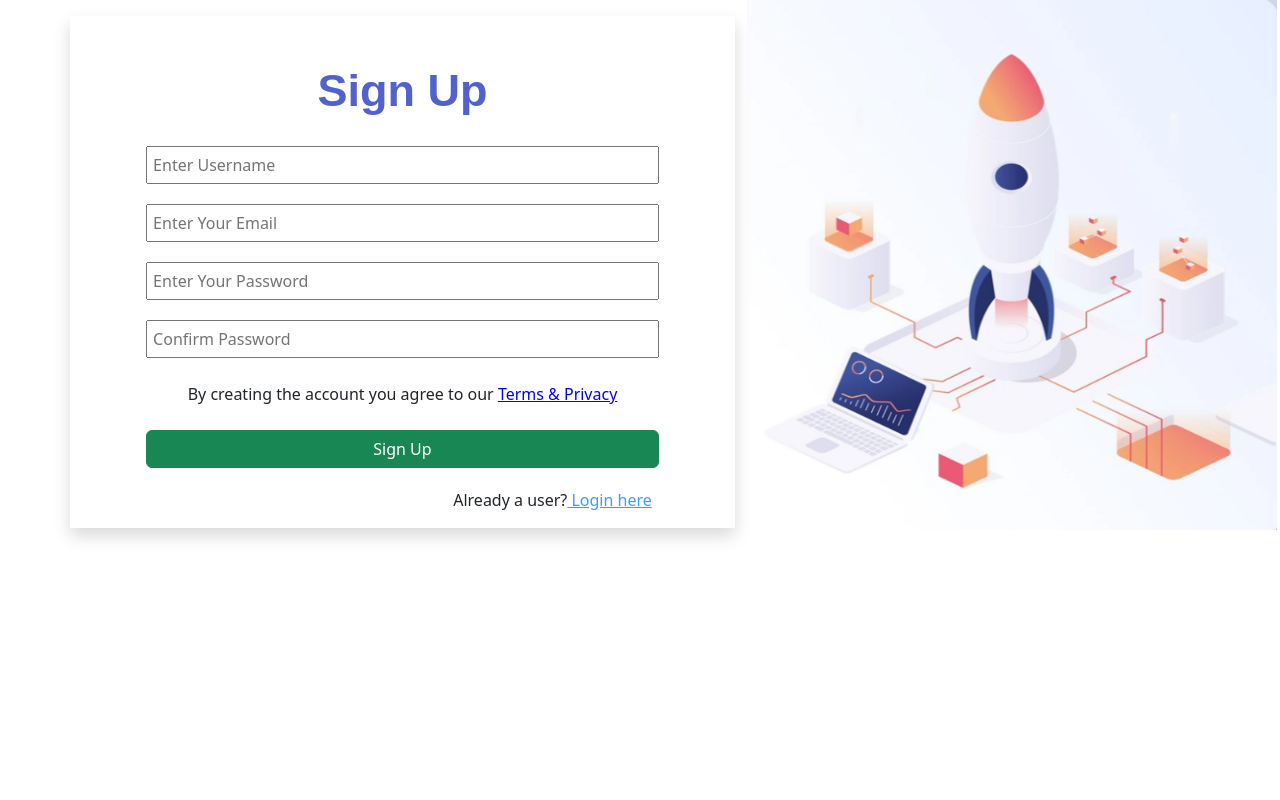
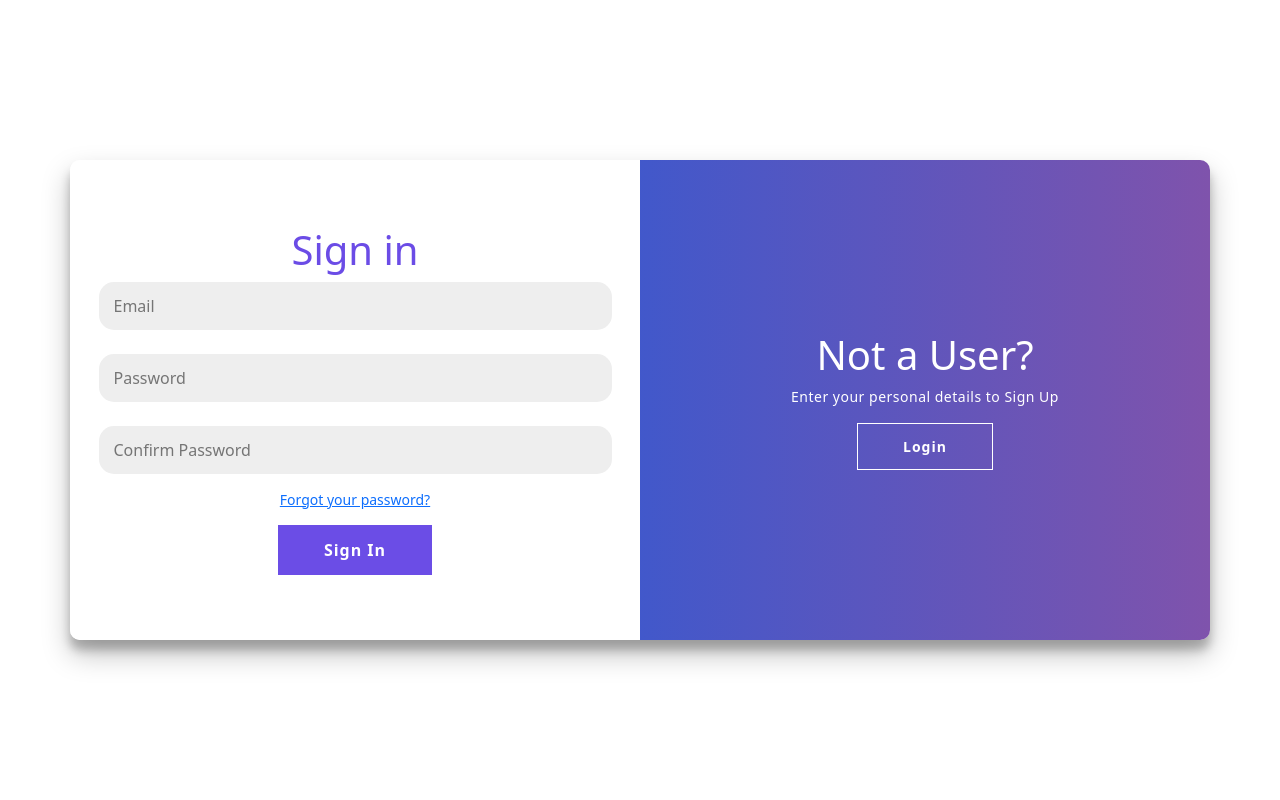
Before and after one commit to pkini2002/Social-media-web-app, a Django app: page /signup/ in a window 1280 px wide. Run offline with Django 4.2, Linux system fonts and the light colour scheme; style sheets or scripts are compiled from the project's sources.

Commit message:
updated ui of login and signup page

```diff
--- a/socials/base/templates/base/signup.html
+++ b/socials/base/templates/base/signup.html
@@ -1,90 +1,58 @@
-{% extends 'main.html' %}
+<!-- {% extends 'main.html' %} -->
 {% load static %}
 {% block styles %}
 <!-- Replace {name} with the respective css file -->
-<link rel="stylesheet" href="{% static 'styles/signup.css' %}" />
+<link rel="stylesheet" href="{% static 'styles/signup.scss' %}" />
 {% endblock %}
 
 {% block content %}
-<!-- Add code from body here -->
-<div class="container left">
-    <form action="{% url 'signup' %}" method="POST" class="form-container">
-             {% csrf_token %}
-             <div class="row">
-                <div class="col-md-7 shadow left mt-3 hover01">
-                 <h2 class="heading mt-5">Sign Up</h2>
-                 <div class="input-box">
-                    <input
-                      type="text"
-                      id="username"
-                      placeholder="Enter Username"
-                      name="username" class="form-1"/>
-                  </div>
+<div class="container"
+id="container">
+<div class="form-container sign-up-container">
+    <form action="#">
+        <h1>Create Account</h1>
+        <div class="social-container">
+            <a href="#" class="social">
+                <i class="fab fa-google-plus-g"></i>
+            </a>
+        </div>
+        <span>or use your your email for registration</span>
+    <input type="text" placeholder="Name" />
+    <input type="email" placeholder="Email" class="input" />
+    <button>Sign Up</button>
+    </form>
+</div>
+<div class="form-container sign-in-container">
+    <form action="#">
+        <h1 style="color:rgb(107,76,230)" style="position:relative;bottom:15px;">Sign in</h1>
+        <input type="email" placeholder="Email" />
+        <br>
+        <input type="password" placeholder="Password" />
+        <br>
+        <input type="password" placeholder="Confirm Password" />
+        <a href="#">Forgot your password?</a>
+        <button>Sign In</button>
+    </form>
 
-                  <div class="input-box">
-                    <input
-                      type="email"
-                      id="email"
-                      placeholder="Enter Your Email"
-                      name="email" class="form-1"/>
-                  </div>
-
-                  <div class="input-box">
-                    <input
-                      type="password"
-                      id="password"
-                      placeholder="Enter Your Password"
-                      name="password" class="form-1"/>
-                  </div>
-
-                  <div class="input-box">
-                    <input
-                      type="password"
-                      id="password"
-                      placeholder="Confirm Password"
-                      name="confirmpassword" class="form-1"/>
-                  </div>
-                  <br />
-
-                  <div style="text-align: center">
-                    <p class="flex">
-                      By creating the account you agree to our
-                      <a href="#" style="color: blue" data-bs-toggle="modal" data-bs-target="#exampleModal">Terms & Privacy</a>
-                    </p>
-
-  <!-- Modal -->
-  <div class="modal fade" id="exampleModal" tabindex="-1" aria-labelledby="exampleModalLabel" aria-hidden="true">
-    <div class="modal-dialog">
-      <div class="modal-content">
-        <div class="modal-header">
-          <h5 class="modal-title" id="exampleModalLabel">Terms and Conditions</h5>
-          <button type="button" class="btn-close" data-bs-dismiss="modal" aria-label="Close"></button>
+</div>
+<div class="overlay-container">
+    <div class="overlay">
+        <div class="overlay-panel overlay-left">
+            <h1>Welcome Back User!</h1>
+            <p>Login to stay connected</p>
+            <button class="ghost" id="signIn">Sign In</button>
         </div>
-        <div class="modal-body">
-          Lorem ipsum dolor sit amet consectetur adipisicing elit. Quidem perspiciatis voluptatem quia officiis provident quis esse autem dolor temporibus, voluptate quisquam tempore sed, expedita fuga. Aperiam ipsa aspernatur hic reiciendis!
+        <div class="overlay-panel overlay-right">
+            <h1>Not a User?</h1>
+            <p>Enter your personal details to Sign Up</p>
+            <button class="ghost" id="'signUp">
+              <a href="{% url 'login' %}" style="text-decoration:none;color:#fff;">
+                Login
+                </a>
+            </button>
         </div>
-        <div class="modal-footer">
-          <button type="button" class="btn btn-secondary" data-bs-dismiss="modal">Close</button>
-        </div>
-      </div>
     </div>
-  </div>
- </p>
-</div>
-
-<button class="btn btn-success signup mt-2" type="submit">Sign Up</button>
-    <div>
-    <p style="text-align: center; margin-top: 20px; margin-left: 300px;">
-        Already a user?<a href="{% url 'login' %}"
-        style="color: rgb(62, 156, 255)"> Login here</a>
-    </p>
 </div>
 </div>
 
-<div class="col-md-5 right">
-    <img src="{% static 'images/signup.png' %}" class="rocket-img">
-</div>
-</div>
-</form>
-</div>
 {% endblock %}
--- a/socials/static/styles/friends.css
+++ b/socials/static/styles/friends.css
@@ -11,12 +11,12 @@
 .profile-card {
 	align-items: center;
 	padding: 2rem;
-	background: linear-gradient(to bottom, #3a404d, #3b4151);
+	/* background: linear-gradient(to bottom, #3a404d, #3b4151); */
+	background-color:rgb(107,76,230);
 	color: #fff;
 	backdrop-filter: blur(5px);
-	box-shadow: 0 4px 30px rgba(0,0,0,0.1);
+	box-shadow: 0 4px 30px #4fdfdf1a;
 	border-radius: 1rem;
-	box-shadow: 0px 0px 25px rgba(0, 0, 0, 0.6);
 }
 
 .col-md-4{
--- a/socials/static/styles/signup.css
+++ /dev/null
@@ -1,49 +0,0 @@
-/* Styles of signup page needs to be written here */
-.heading{
-    font-weight: 600;
-    font-family: sans-serif;
-    font-size: 45px;
-    color: #5161ce;
-    text-align: center;
-}
-
-
-.form-1{
-    padding: 5px;
-    margin-top: 20px;
-    width: 80%;
-    outline-color: #5161ce;
-}
-
-.rocket-img{
-    height:530px;
-    width: 530px;
-}
-
-
-.left{
-    justify-content: center;
-    text-align: center;
-    height: 90%;
-}
-
-
-body{
-    overflow-x: hidden;
-}
-
-.signup{
-    width: 80%;
-}
-
-.hover01 {
-    -webkit-transform: scale(1);
-    transform: scale(1);
-    -webkit-transition: 0.3s ease-in-out;
-    transition: 0.3s ease-in-out;
-  }
-
-.hover01:hover {
-    -webkit-transform: scale(1.01);
-    transform: scale(1.01);
-}
--- /dev/null
+++ b/socials/static/styles/signup.scss
@@ -0,0 +1,246 @@
+@import url('https://fonts.googleapis.com/css2?family=Poppins:wght@300;400;500;600&display=swap');
+
+:root{
+    --color-light: hsl(252,30%,95%);
+    --color-primary: hsl(252,75%,60%);
+}
+*{
+    box-sizing:border-box;
+}
+
+body{
+    background: var(--color-light);
+    display: flex;
+    justify-content: center;
+    align-items: center;
+    flex-direction: column;
+    font-family: 'Poppins',sans-serif;
+    height: 100vh;
+    margin: -20px 0 50px;
+}
+
+p{
+    font-size: 14px;
+    font-weight: 100;
+    line-height: 20px;
+    letter-spacing: 0.5px;
+    margin: 20px 0 30px;
+}
+
+span{
+    font-size: 12px;
+}
+
+a{
+    color: #333;
+    font-size: 14px;
+    text-decoration: none;
+    margin: 15px 0;
+}
+
+button{
+    border-radius: 20px;
+    border: 1px solid var(--color-primary);
+    background-color: var(--color-primary);
+    color: #FFFFFF;
+    font-variant: 12px;
+    font-weight: bold;
+    padding: 12px 45px;
+    letter-spacing: 1px;
+    text-transform: uppercase;
+    transition: transform 80ms ease-in;
+}
+
+button:active{
+    transform: scale(0.95);
+}
+
+button:focus{
+    outline: none;
+}
+
+button.ghost{
+    background-color: transparent;
+    border-color: #FFFFFF;
+    border-width: 1.5px;
+}
+
+form{
+    background-color: #FFFFFF;
+    display: flex;
+    align-items: center;
+    justify-content: center;
+    flex-direction: column;
+    pad: 0 50px;
+    height: 100%;
+    text-align: center;
+}
+
+input{
+    background-color: #eee;
+    border: none;
+    padding: 12px 15px;
+    margin: 8px 0;
+    width: 90%;
+    border-radius: 15px 15px 15px 15px;
+}
+
+.container{
+    background-color: #fff;
+    border-radius: 10px;
+    box-shadow: 0 14px 28px rgba(0,0,0,0.25),0 10px 10px rgba(0,0,0,0.22);
+    position: relative;
+    overflow: hidden;
+    width: 768px;
+    max-width: 100%;
+    min-height: 480px;
+}
+
+.form-container{
+    position: absolute;
+    top:0;
+    height: 100%;
+    transition: all 0.6s ease-in-out;
+}
+
+.sign-in-container{
+    left: 0;
+    width: 50%;
+    z-index: 2;
+}
+
+.container.right-panel-active .sign-in-container{
+    transform: translateX(100%);
+}
+
+.sign-up-container{
+    left: 0;
+    width: 50%;
+    opacity: 0;
+    z-index: 1;
+}
+
+.container.right-panel-active .sign-up-container{
+    transform: translateX(100%);
+    opacity: 1;
+    z-index: 5;
+    animation: show 0.6s;
+}
+
+@keyframes show{
+    0%, 49.99%{
+       opacity: 0;
+       z-index: 1;
+    }
+    50%, 100%{
+        opacity: 1;
+        z-index: 5;
+    }
+}
+
+.overlay-container{
+    position: absolute;
+    top: 0;
+    left: 50%;
+    width: 50%;
+    height: 100%;
+    overflow: hidden;
+    transition: transform 0.6s ease-in-out;
+    z-index: 100;
+}
+
+.container.right-panel-active .overlay-container{
+    transform: translateX(-100%);
+}
+
+.overlay{
+    background: #FF416C;
+    background-color: -webkit- linear-gradien(to right,#FF4B2B, #FF416C);
+    background: linear-gradient(to right,#045DE9,#7F53AC);
+    background-repeat: no-repeat;
+    background-size: cover;
+    background-position: 0 0;
+    color: #FFFFFF;
+    position: relative;
+    left: -100%;
+    height: 100%;
+    width: 200%;
+    transform: translateX(0);
+    transition: transform 0.6s ease-in-out;
+}
+
+.container.right-panel-active .overlay{
+    transform: translateX(50%);
+}
+
+.overlay-panel{
+    position: absolute;
+    display: flex;
+    align-items: center;
+    justify-content: center;
+    flex-direction: column;
+    padding: 0 40px;
+    text-align: center;
+    top: 0;
+    height: 100%;
+    width: 50%;
+    transform: translateX(0);
+    transition: transform 0.6s ease-in-out;
+}
+
+.overlay-left{
+    transform: translateX(-20%);
+}
+
+.container.right-panel-active{
+transform: translateX(0);
+}
+
+.overlay-right{
+    right: 0;
+    transform: translateX(0);
+}
+
+.container.right-panel-active .overlay-right{
+    transform: translateX(20%);
+}
+
+.social-container{
+    margin: 20px 0;
+}
+
+.social-container a{
+    border: 1px solid #DDDDDD;
+    border-radius: 50%;
+    display: inline-flex;
+    justify-content: center;
+    align-items: center;
+    margin: 0 5px;
+    height: 40px;
+    width: 40px;
+}
+
+footer{
+    background-color: #222;
+    color: #fff;
+    font-size: 14px;
+    bottom: 0;
+    position: fixed;
+    left: 0;
+    right: 0;
+    text-align: center;
+    z-index: 999;
+}
+
+footer p{
+    margin: 10px 0;
+}
+
+footer i{
+    color: red;
+}
+
+footer a{
+    color: #3c97bf;
+    text-decoration: none;
+}
```
Also changed, not shown: socials/base/templates/base/home.html (+6 -11 lines), socials/base/templates/base/login.html (+47 -39 lines).
